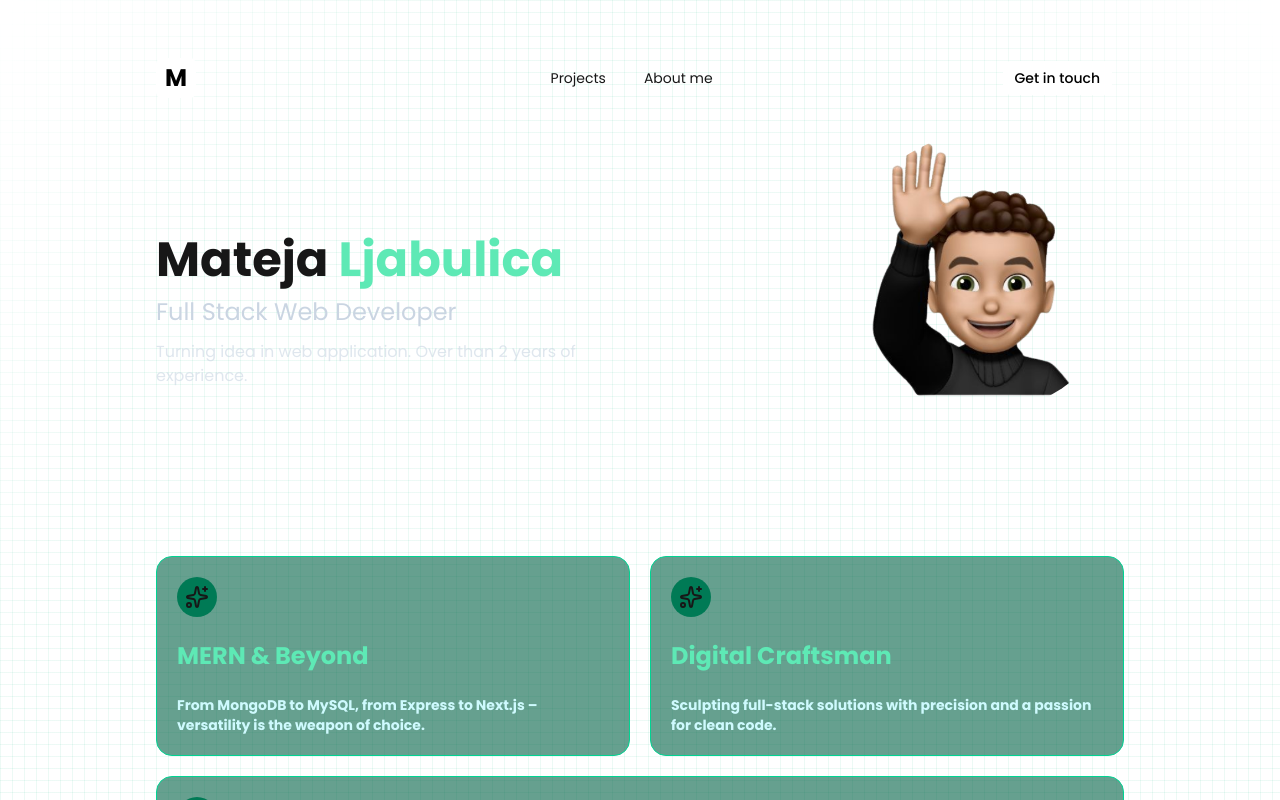
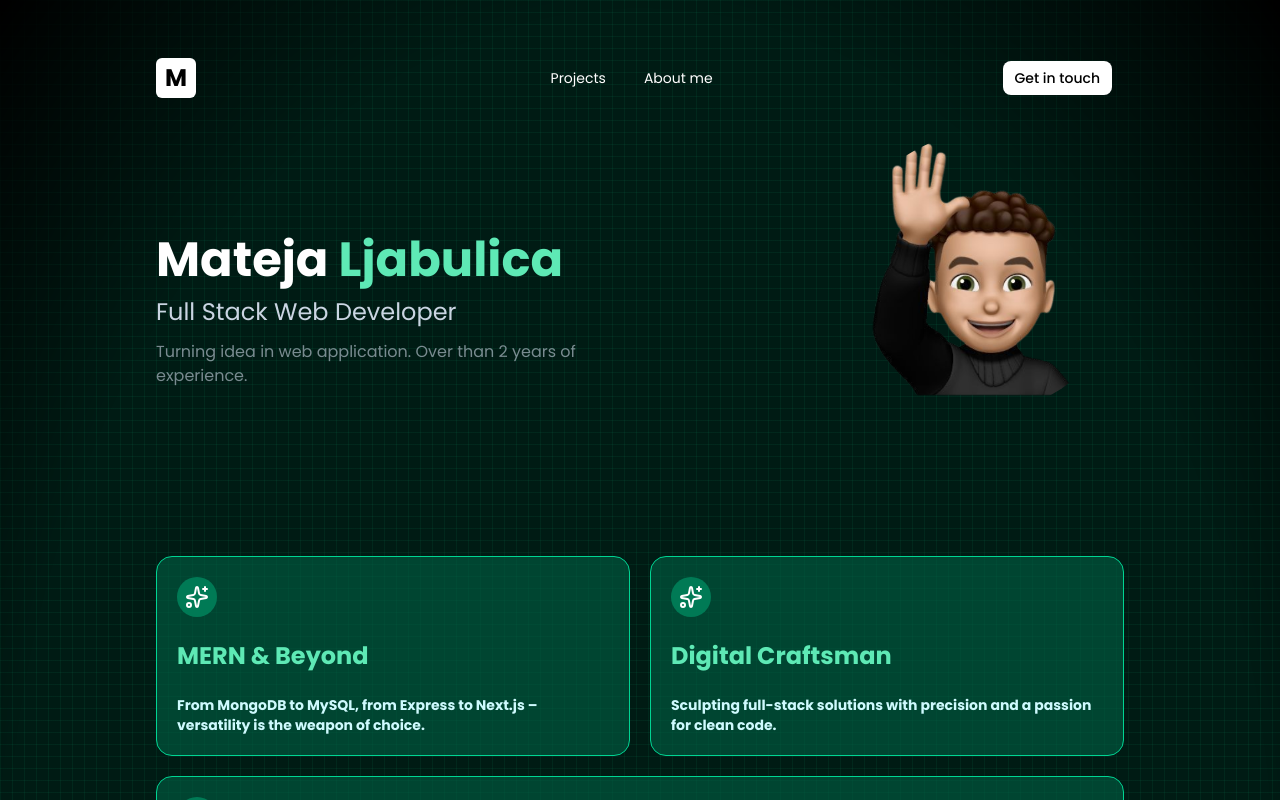
Before and after one commit to mateja404/portfolio-2025, a Next.js app: page / in a window 1280 px wide. Shown: the top 800 px of the page. Built offline with nearby package versions, Linux system fonts and the light colour scheme.

Commit message:
light mode bug fixed

```diff
--- a/app/components/Home.tsx
+++ b/app/components/Home.tsx
@@ -36,7 +36,7 @@ const HomePage = () => {
             <p className='text-slate-300/60 text-md'>Turning idea in web application. Over than 2 years of experience.</p>
           </div>
           <div className='w-full xl:w-1/2 flex items-center relative'>
-            <Image src={homeimg} alt='hero image' width={280} height={280} className='rounded-full object-cover lg:float-right lg:absolute lg:right-0 lg:mt-35 xl:-mt-20 xl:float-right xl:absolute xl:right-0 max-sm:static max-sm:mx-auto sm:static sm:mx-auto'/>
+            <Image src={homeimg} priority alt='hero image' width={280} height={280} className='rounded-full object-cover lg:float-right lg:absolute lg:right-0 lg:mt-35 xl:-mt-20 xl:float-right xl:absolute xl:right-0 max-sm:static max-sm:mx-auto sm:static sm:mx-auto'/>
           </div>
         </section>
         <Features isSidebarOpen={isSidebarOpen}/>
--- a/app/globals.css
+++ b/app/globals.css
@@ -1,36 +1,24 @@
 @import "tailwindcss";
 
+/* Globalne CSS varijable koje se koriste u celokupnom sajtu */
 :root {
-  --background: #ffffff;
-  --foreground: #171717;
-}
-
-@theme inline {
-  --color-background: var(--background);
-  --color-foreground: var(--foreground);
-  --font-sans: var(--font-geist-sans);
-  --font-mono: var(--font-geist-mono);
-}
-
-@media (prefers-color-scheme: dark) {
-  :root {
-    --background: #0a0a0a;
-    --foreground: #ededed;
-  }
+  --background: #000;  /* Svetla pozadina koja se koristi u oba režima */
+  --foreground: #fff;
 }
 
 html, body {
-  height: 100%;    /* Osigurava da html i body zauzimaju celu visinu */
-  margin: 0;       /* Uklanja podrazumevane margine */
-  padding: 0;      /* Uklanja podrazumevani padding */
+  height: 100%;
+  margin: 0;
+  padding: 0;
 }
 
 body {
-  background: var(--background);
-  color: var(--foreground);
+  background-color: var(--background);  /* Univerzalna pozadina */
+  color: var(--foreground);             /* Univerzalni tekst */
   font-family: Poppins, sans-serif;
 }
 
+/* Definiši druge stilove i fontove */
 .semi-bold {
   font-weight: 600;
 }
@@ -39,6 +27,7 @@ body {
   font-weight: 500;
 }
 
+/* Različite pozadine sa transparentnošću */
 .bg-react {
   background-color: rgba(0, 123, 205, 0.5);
 }
--- a/app/page.tsx
+++ b/app/page.tsx
@@ -3,13 +3,12 @@ import HomePage from "./components/Home";
 
 export default function Home() {
   return (
-    <div className="relative flex min-h-screen w-full bg-white dark:bg-emerald-950/60">
+    <div className="relative flex min-h-screen w-full bg-emerald-950/60 dark:bg-emerald-950/60">
       <div className="absolute inset-0
         [background-size:12px_12px]
-        [background-image:linear-gradient(to_right,rgba(16,185,129,0.08)_1px,transparent_1px),linear-gradient(to_bottom,rgba(16,185,129,0.08)_1px,transparent_1px)]
-        dark:[background-image:linear-gradient(to_right,rgba(5,150,105,0.12)_1px,transparent_1px),linear-gradient(to_bottom,rgba(5,150,105,0.12)_1px,transparent_1px)]">
+        [background-image:linear-gradient(to_right,rgba(16,185,129,0.08)_1px,transparent_1px),linear-gradient(to_bottom,rgba(16,185,129,0.08)_1px,transparent_1px)] ">
       </div>
-      <div className="pointer-events-none absolute inset-0 flex items-center justify-center bg-white [mask-image:radial-gradient(ellipse_at_center,transparent_70%,black)] dark:bg-black"></div>
+      <div className="pointer-events-none absolute inset-0 flex items-center justify-center [mask-image:radial-gradient(ellipse_at_center,transparent_70%,black)] bg-black"></div>
       <HomePage/>
     </div>
   );
```
